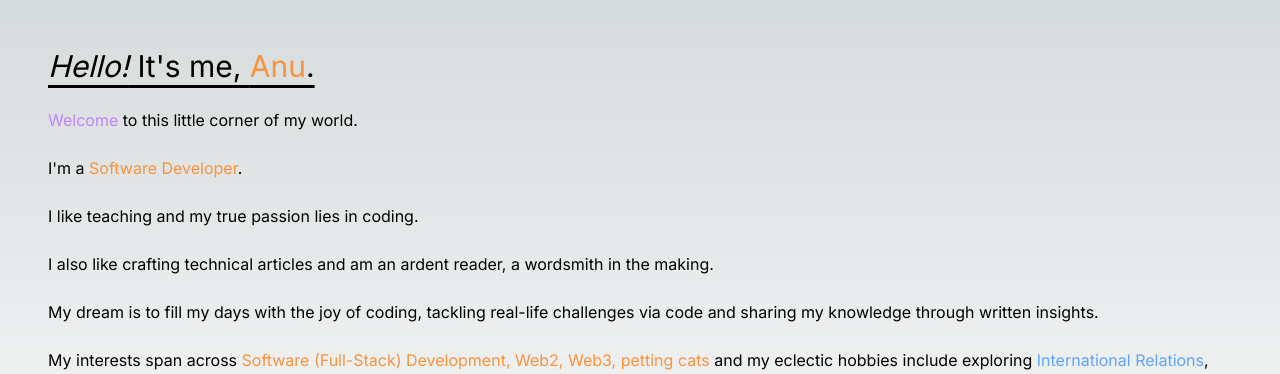
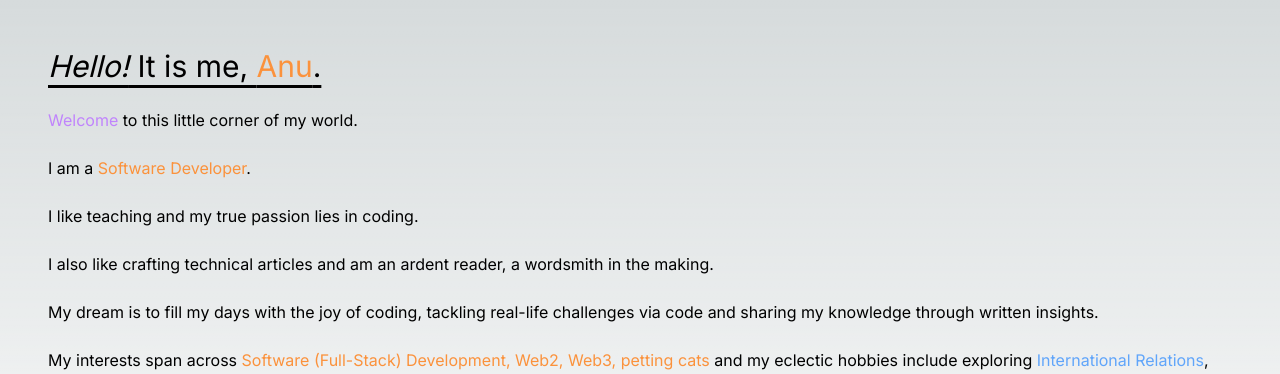
Before and after one commit to anupama12sg/landing_page, a Next.js app: page / in a window 1280 px wide. Shown: the top 374 px of the page. Built offline with nearby package versions, Linux system fonts and the light colour scheme.

Commit message:
fix: removed apos

```diff
--- a/src/app/page.js
+++ b/src/app/page.js
@@ -5,11 +5,11 @@ export default function Home() {
     return (
         <div className="m-12">
 
-            <p className="text-3xl underline underline-offset-8 "><span className="italic">Hello!</span> It's me, <span class="text-orange-400">Anu</span>.</p>
+            <p className="text-3xl underline underline-offset-8"><span className="italic">Hello!</span> It is me, <span class="text-orange-400">Anu</span>.</p>
             <br></br>
             <p><span className="text-purple-400">Welcome </span> to this little corner of my world.</p>
             <br></br>
-            <p>I'm a <span class="text-orange-400">Software Developer</span>. <br></br> <br></br> I like teaching and my true passion lies in coding. <br></br> <br></br> I also like crafting technical articles and am an ardent reader, a wordsmith in the making. <br></br><br></br>My dream is to fill my days with the joy of coding, tackling real-life challenges via code and sharing my knowledge through written insights.  </p>
+            <p>I am a <span class="text-orange-400">Software Developer</span>. <br></br> <br></br> I like teaching and my true passion lies in coding. <br></br> <br></br> I also like crafting technical articles and am an ardent reader, a wordsmith in the making. <br></br><br></br>My dream is to fill my days with the joy of coding, tackling real-life challenges via code and sharing my knowledge through written insights.  </p>
             <br></br>
             <p>My interests span across <span class="text-orange-400">Software (Full-Stack) Development, Web2, Web3, petting cats</span> and my eclectic hobbies include exploring <span class="text-blue-400">International Relations</span>, indulging in culinary delights and expressing myself through the art of painting.</p>
             <div>
```
Also changed, not shown: tailwind.config.js (line endings or trailing spaces).
